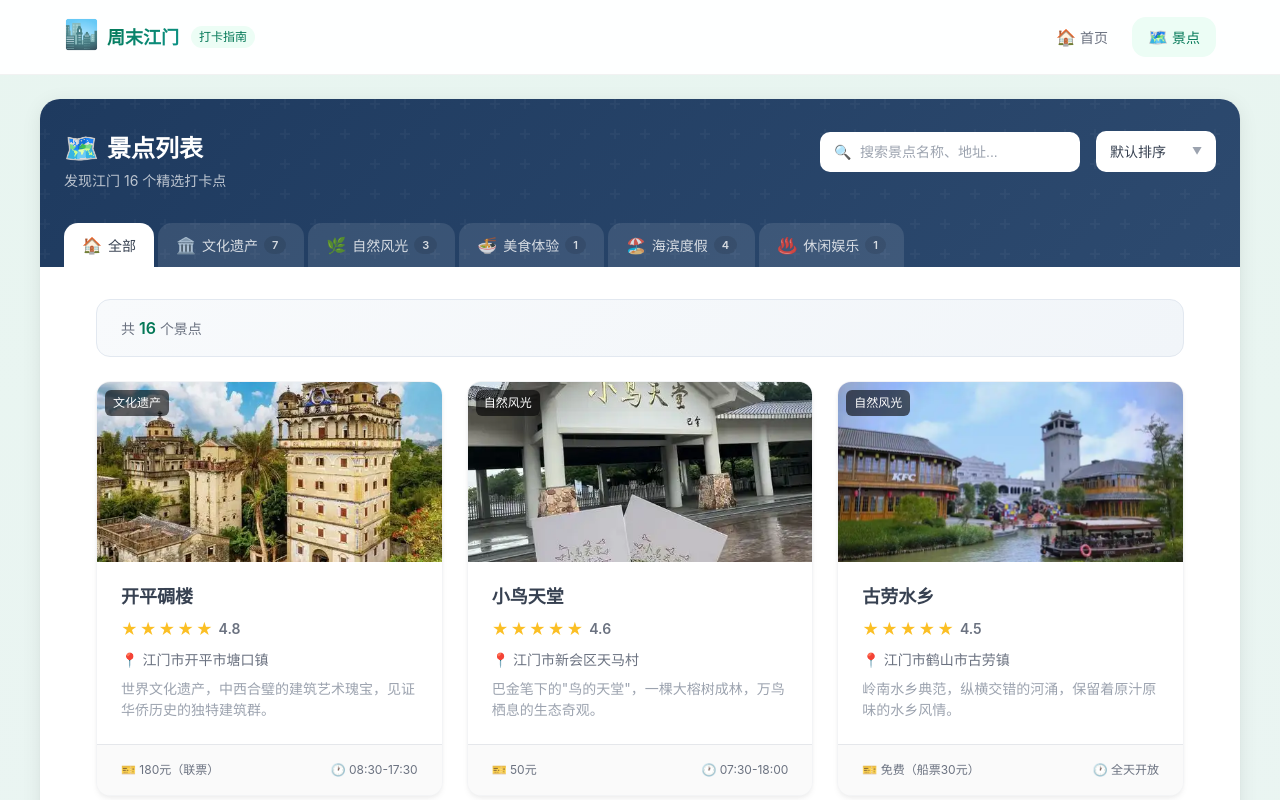
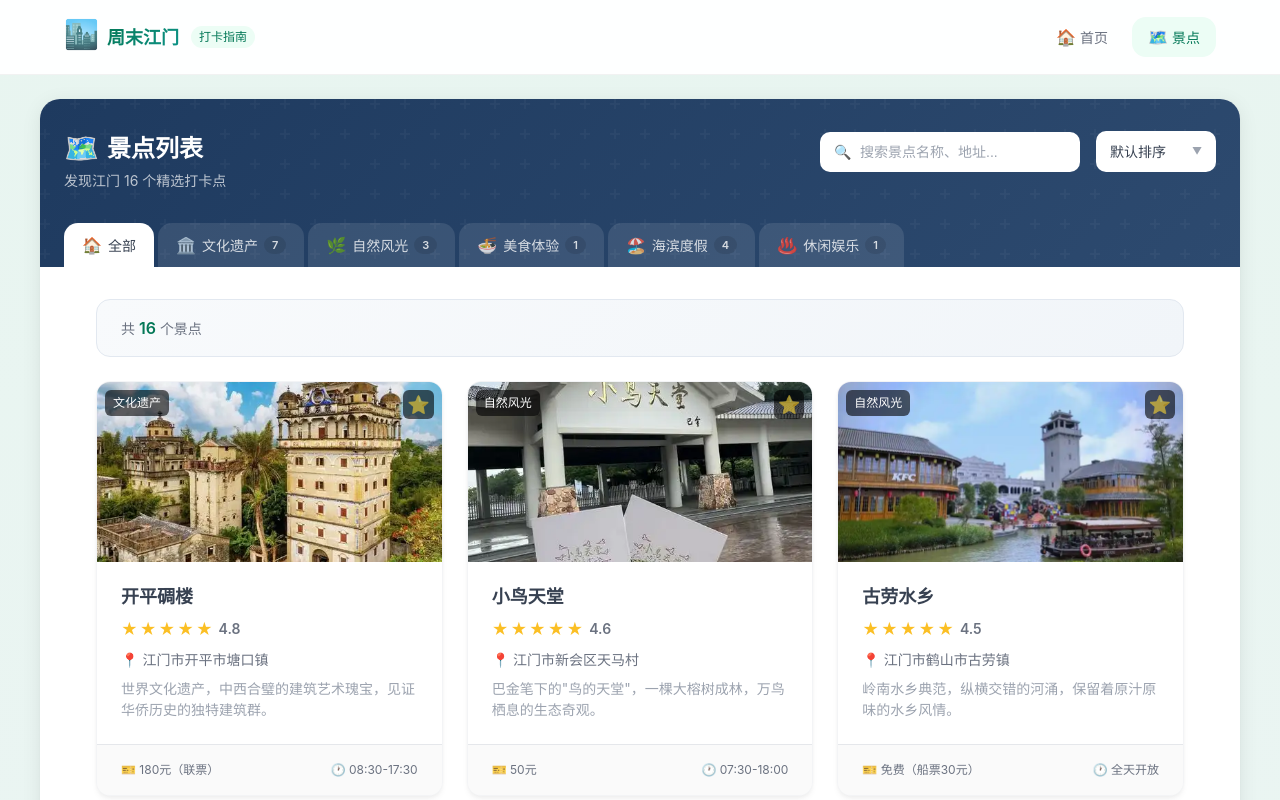
Before and after one commit to 1260124186-cc/label-02119, a Vue app in the folder frontend-admin/: page /spots in a window 1280 px wide. Shown: the top 800 px of the page. Built offline with nearby package versions, Linux system fonts and the light colour scheme.

Commit message:
增加收藏功能

```diff
--- a/frontend-admin/src/components/business/SpotCard.vue
+++ b/frontend-admin/src/components/business/SpotCard.vue
@@ -3,6 +3,9 @@
     <template #image>
       <img v-lazy="imageUrl" :alt="spot.name" class="spot-image">
       <span class="spot-category">{{ spot.categoryName }}</span>
+      <button @click.stop="toggleFavorite" class="favorite-button">
+        <span :class="['star-icon', { 'is-favorite': isFavorite }]">⭐</span>
+      </button>
     </template>
 
     <div class="spot-info">
@@ -22,7 +25,7 @@
 </template>
 
 <script setup>
-import { computed } from 'vue'
+import { computed, ref, onMounted } from 'vue'
 import { useRouter } from 'vue-router'
 import { getPlaceholderImage } from '@/utils/helpers'
 import BaseCard from '@/components/common/BaseCard.vue'
@@ -36,12 +39,46 @@ const props = defineProps({
 })
 
 const router = useRouter()
+const isFavorite = ref(false)
 
 const imageUrl = computed(() => getPlaceholderImage(props.spot.image))
+
+// 从localStorage读取收藏状态
+function loadFavoriteStatus() {
+  try {
+    const favorites = JSON.parse(localStorage.getItem('spotFavorites') || '[]')
+    isFavorite.value = favorites.includes(props.spot.id)
+  } catch (e) {
+    console.error('Error loading favorites from localStorage:', e)
+  }
+}
+
+// 切换收藏状态
+function toggleFavorite() {
+  try {
+    let favorites = JSON.parse(localStorage.getItem('spotFavorites') || '[]')
+
+    if (isFavorite.value) {
+      // 移除收藏
+      favorites = favorites.filter(id => id !== props.spot.id)
+    } else {
+      // 添加收藏
+      favorites.push(props.spot.id)
+    }
+
+    localStorage.setItem('spotFavorites', JSON.stringify(favorites))
+    isFavorite.value = !isFavorite.value
+  } catch (e) {
+    console.error('Error saving favorite to localStorage:', e)
+  }
+}
 
 function goToDetail() {
   router.push(`/spot/${props.spot.id}`)
 }
+
+// 组件挂载时加载收藏状态
+onMounted(loadFavoriteStatus)
 </script>
 
 <style scoped>
@@ -61,6 +98,35 @@ function goToDetail() {
   color: white;
   background: rgba(0, 0, 0, 0.6);
   border-radius: var(--border-radius-sm);
+}
+
+.favorite-button {
+  position: absolute;
+  top: var(--spacing-sm);
+  right: var(--spacing-sm);
+  background: rgba(0, 0, 0, 0.6);
+  border: none;
+  border-radius: var(--border-radius-sm);
+  padding: var(--spacing-xs);
+  cursor: pointer;
+  transition: all 0.2s ease;
+  z-index: 10;
+}
+
+.favorite-button:hover {
+  background: rgba(0, 0, 0, 0.8);
+  transform: scale(1.1);
+}
+
+.star-icon {
+  font-size: var(--font-size-lg);
+  color: rgba(255, 255, 255, 0.6);
+  transition: color 0.2s ease;
+}
+
+.star-icon.is-favorite {
+  color: #ffc107;
+  text-shadow: 0 0 8px rgba(255, 193, 7, 0.6);
 }
 
 .spot-info {
```
